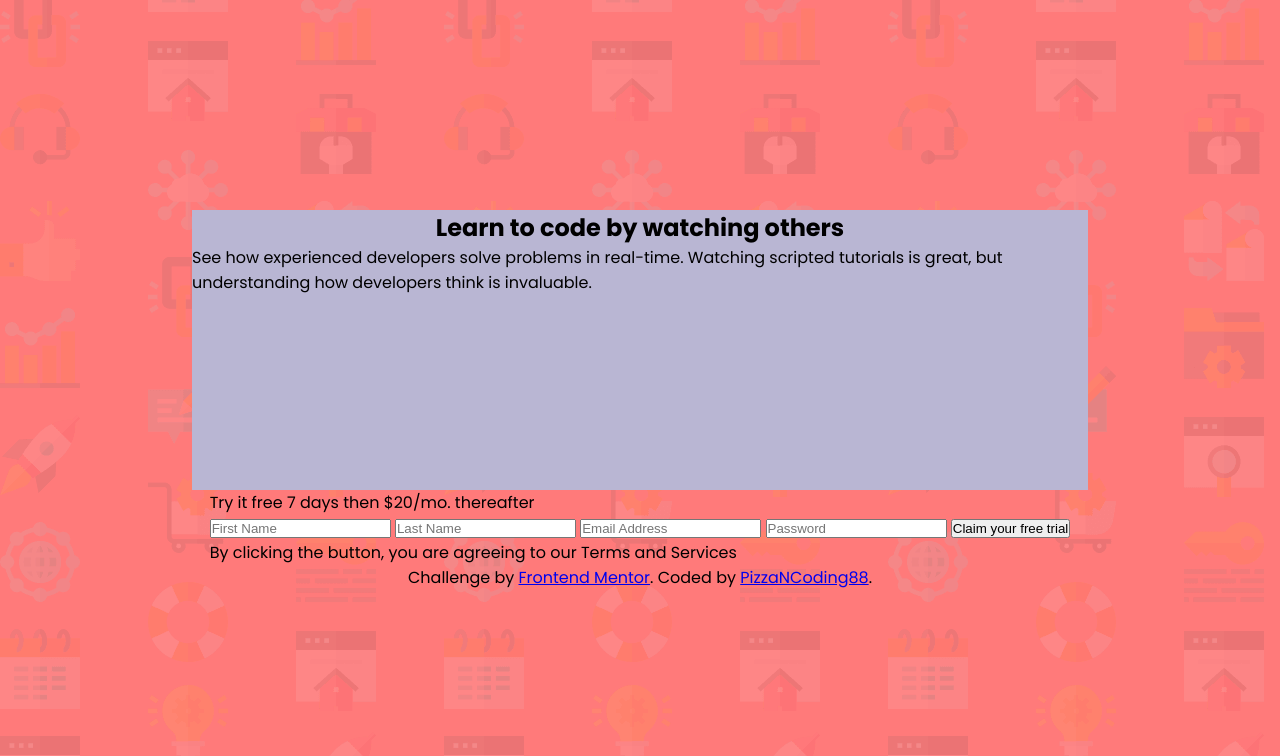
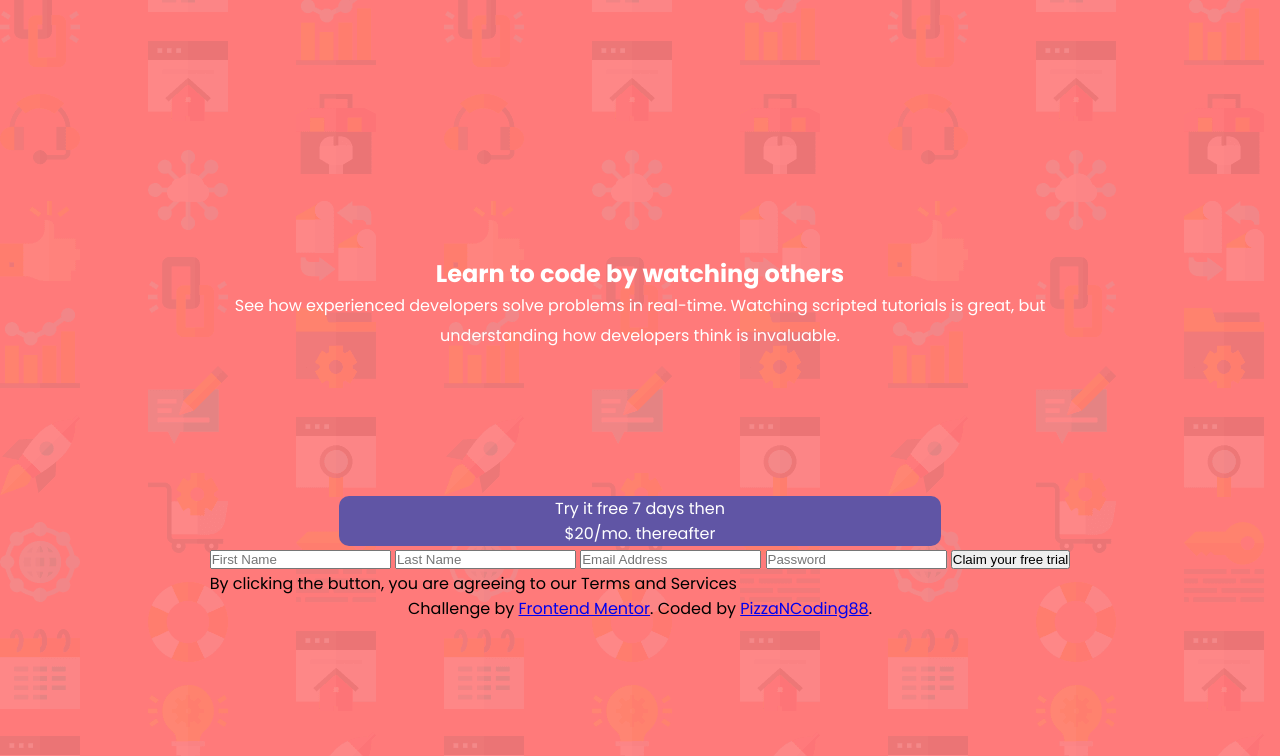
Before and after one commit to PizzaNCoding88/intro-component-with-signup-form, a plain HTML site: page index.html in a window 1280 px wide. Shown: the top 756 px of the page. Drawn offline with Linux system fonts and the light colour scheme.

Commit message:
style 0.0.2

```diff
--- a/index.html
+++ b/index.html
@@ -22,7 +22,8 @@
   </section>
   <section class="pricing-form">
     <div class="pricing-container">
-      Try it free 7 days then $20/mo. thereafter
+      Try it free 7 days then <br>
+      $20/mo. thereafter
     </div>
     <div class="form-container">
       <form>
--- a/style.css
+++ b/style.css
@@ -22,15 +22,39 @@ body{
     display: flex;
     flex-direction: column;
     align-items: center;
-    justify-content: center;
+    margin-top: 20%;
+    /* justify-content: center; */
 }
 
 .description{
     width: 70%;
-    height: 35%;
-    background-color: var(--grayish-blue);
+    height: 30%;
+
+    color: white;
 }
 
 h1{
     text-align: center;
 }
+
+.description p{
+    text-align: center;
+    font-size: 16px;
+    line-height: 30px;
+}
+
+.pricing-form{
+    display: flex;
+    flex-direction: column;
+    align-items: center;
+}
+
+.pricing-container{
+    width: 70%;
+    background-color: var(--blue);
+    color: white;
+    text-align: center;
+    border-radius: 10px;
+    border: none;
+    box-shadow: ;
+}
```
